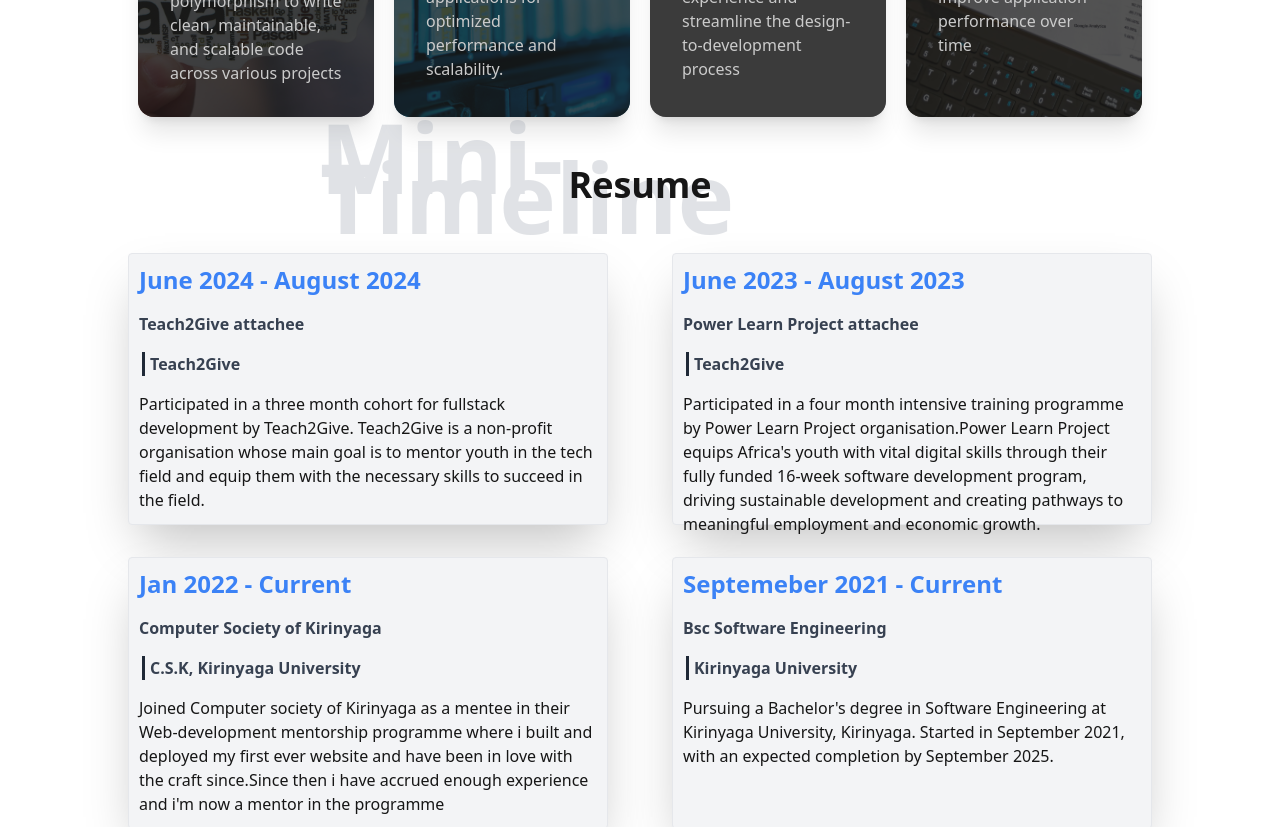
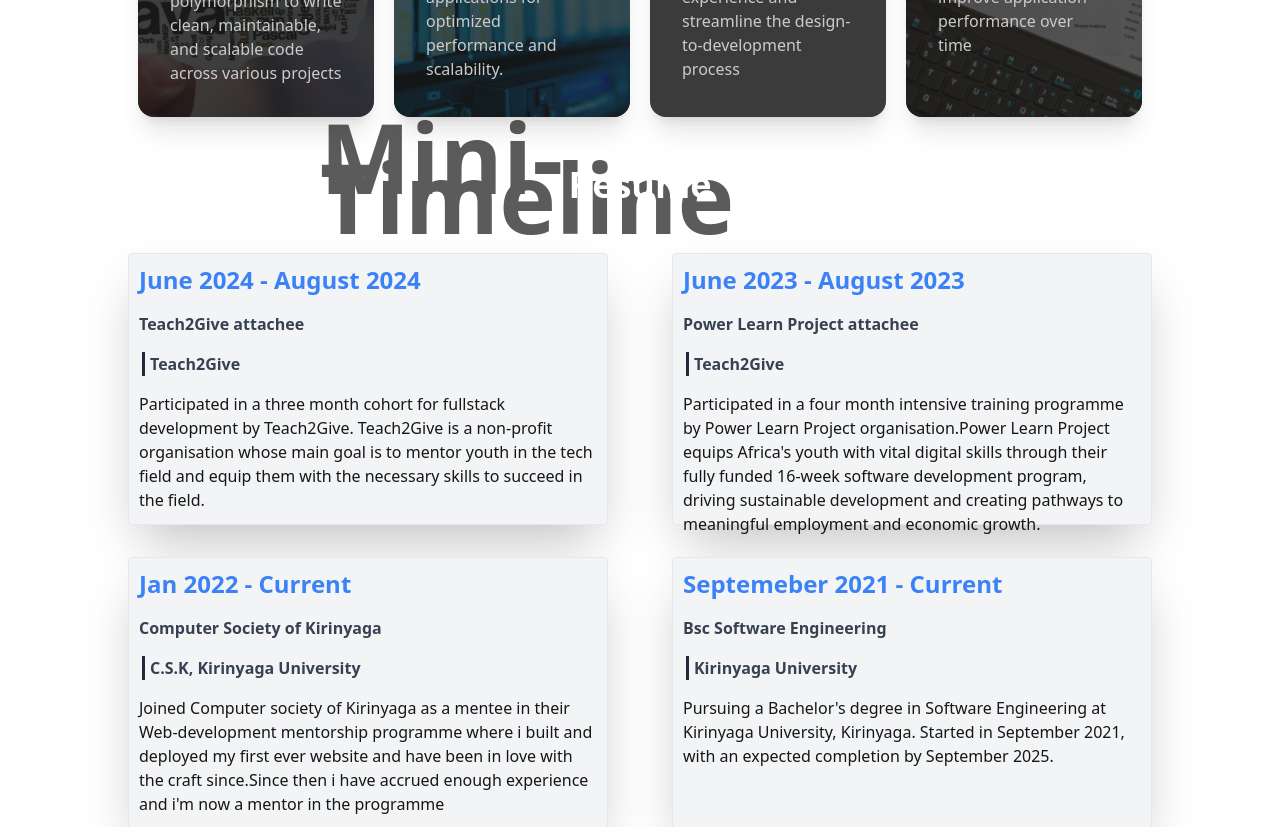
Before and after one commit to p-karari/portfolio_project, a React (Vite) app: page /resume in a window 1280 px wide. Shown: the part 3260-4087 px from the top of the page. Built offline with nearby package versions, Linux system fonts and the light colour scheme; grey boxes are pictures that could not be loaded.

Commit message:
Added styling to resume timeline section

```diff
--- a/src/components/Resume.tsx
+++ b/src/components/Resume.tsx
@@ -2,9 +2,10 @@
 function Resume() {
   return (
     <>
-<div className="relative mx-auto text-4xl font-bold w-[50%] my-[2rem] flex items-center justify-center">
-  <span className="absolute text-[6rem] text-gray-400 opacity-30 ">Mini-Timeline</span>
-  <p className="relative z-10 mt-[1rem]">Resume</p>
+  <div>
+<div className="relative mx-auto text-4xl font-bold w-[50%] my-[2rem] flex items-center justify-center font-general">
+  <span className="absolute text-[6rem] opacity-70 font-general text-gold">Mini-Timeline</span>
+  <p className="relative z-10 mt-[1rem] text-white">Resume</p>
 </div>
     <div className="flex flex-row mx-auto w-[85%]">
         <div className="border border-black-700 w-[45%] mx-[2rem] my-[1rem] h-[17rem] flex flex-col gap-4 p-[10px] bg-gray-100 shadow-2xl rounded">
@@ -57,6 +58,7 @@ function Resume() {
         education with distinction and achieving exceptional results in my KCPE exams with a straight A in mathematics</p>
         </div>
     </div>
+    </div>
     </>
   )
 }
```
